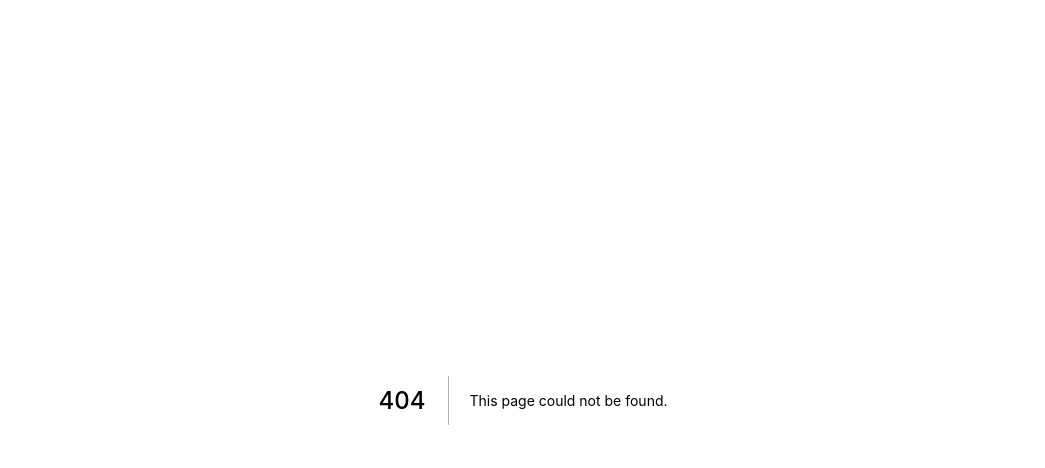
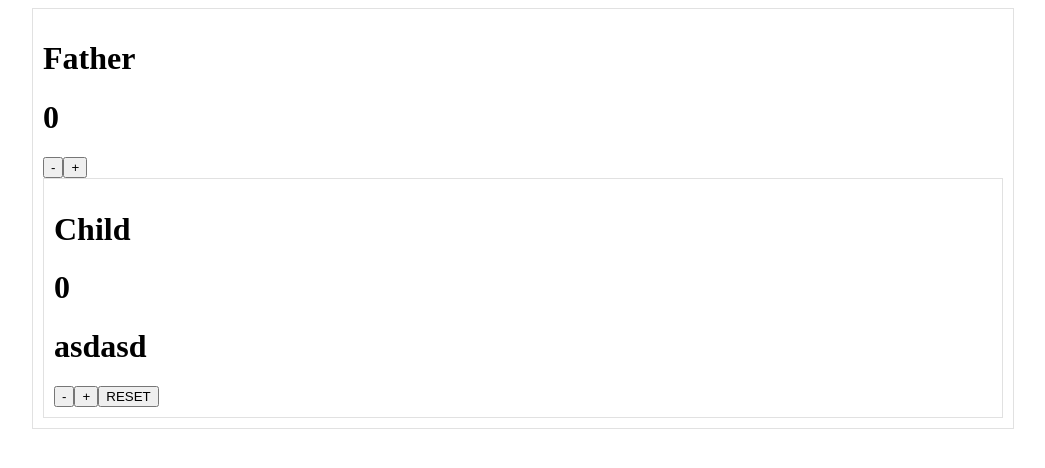
Before and after one commit to keguigong/hello-nextjs, a Next.js app: page /father in a window 1280 px wide. Before the commit this address had no page. Shown: the top 468 px of the page, without its empty margins (117-1162 px from the left). Built offline with nearby package versions, Linux system fonts and the light colour scheme.

Commit message:
add child/father for testing lifting props

```diff
--- a/components/layout.js
+++ b/components/layout.js
@@ -8,8 +8,6 @@ const Layout = props => {
             maxWidth: 960,
             border: `0.5px solid #e1e1e1`,
             padding: 10,
-            borderRadius: 5,
-            backgroundColor: `#fdfdfd`
         }}>
             {props.children}
         </div>
--- a/package.json
+++ b/package.json
@@ -31,6 +31,7 @@
     "next-compose-plugins": "^2.2.0",
     "next-transpile-modules": "^2.3.1",
     "node-fetch": "^2.6.0",
+    "prop-types": "^15.7.2",
     "react": "^16.8.6",
     "react-dom": "^16.8.6",
     "react-json-tree": "^0.11.2",
--- /dev/null
+++ b/pages/child.js
@@ -0,0 +1,48 @@
+import React from 'react'
+import PropTypes from 'prop-types'
+
+import Layout from '../components/layout'
+
+export default class Child extends React.Component {
+    constructor(props) {
+        super(props)
+        this.state = {
+            count: 0
+        }
+    }
+
+    render() {
+        const { count } = this.state
+        return (
+            <Layout>
+                <h1>Child</h1>
+                <h1>{count}</h1>
+                <h1>{this.props.number}</h1>
+                <button onClick={this.handleMinusClick}>-</button>
+                <button onClick={this.handlePlusClick}>+</button>
+                <button onClick={this.handleResetClick}>RESET</button>
+            </Layout>
+        )
+    }
+
+    componentDidMount() {
+        console.log("child")
+    }
+
+    handleMinusClick = () => {
+        this.setState(currentState => ({ count: currentState.count - 1 }))
+    }
+
+    handlePlusClick = () => {
+        this.setState(currentState => ({ count: currentState.count + 1 }))
+    }
+
+    handleResetClick = () => {
+        this.props.onReset()
+    }
+}
+
+Child.propTypes = {
+    onReset: PropTypes.func,
+    number: PropTypes.number
+}
--- /dev/null
+++ b/pages/father.js
@@ -0,0 +1,38 @@
+import React from 'react'
+
+import Layout from '../components/layout'
+import Child from './child'
+
+export default class Father extends React.Component {
+    constructor(props) {
+        super(props)
+        this.state = {
+            count: 0
+        }
+    }
+
+    render() {
+        const { count } = this.state
+        return (
+            <Layout>
+                <h1>Father</h1>
+                <h1>{count}</h1>
+                <button onClick={this.handleMinusClick}>-</button>
+                <button onClick={this.handlePlusClick}>+</button>
+                <Child onReset={this.handleChildReset} number="asdasd"/>
+            </Layout>
+        )
+    }
+
+    handleMinusClick = () => {
+        this.setState(currentState => ({ count: currentState.count - 1 }))
+    }
+
+    handlePlusClick = () => {
+        this.setState(currentState => ({ count: currentState.count + 1 }))
+    }
+
+    handleChildReset = () => {
+        this.setState({ count: 0 })
+    }
+}
```
Also changed, not shown: 1 other file (tests, documents, lock files or other folders).
